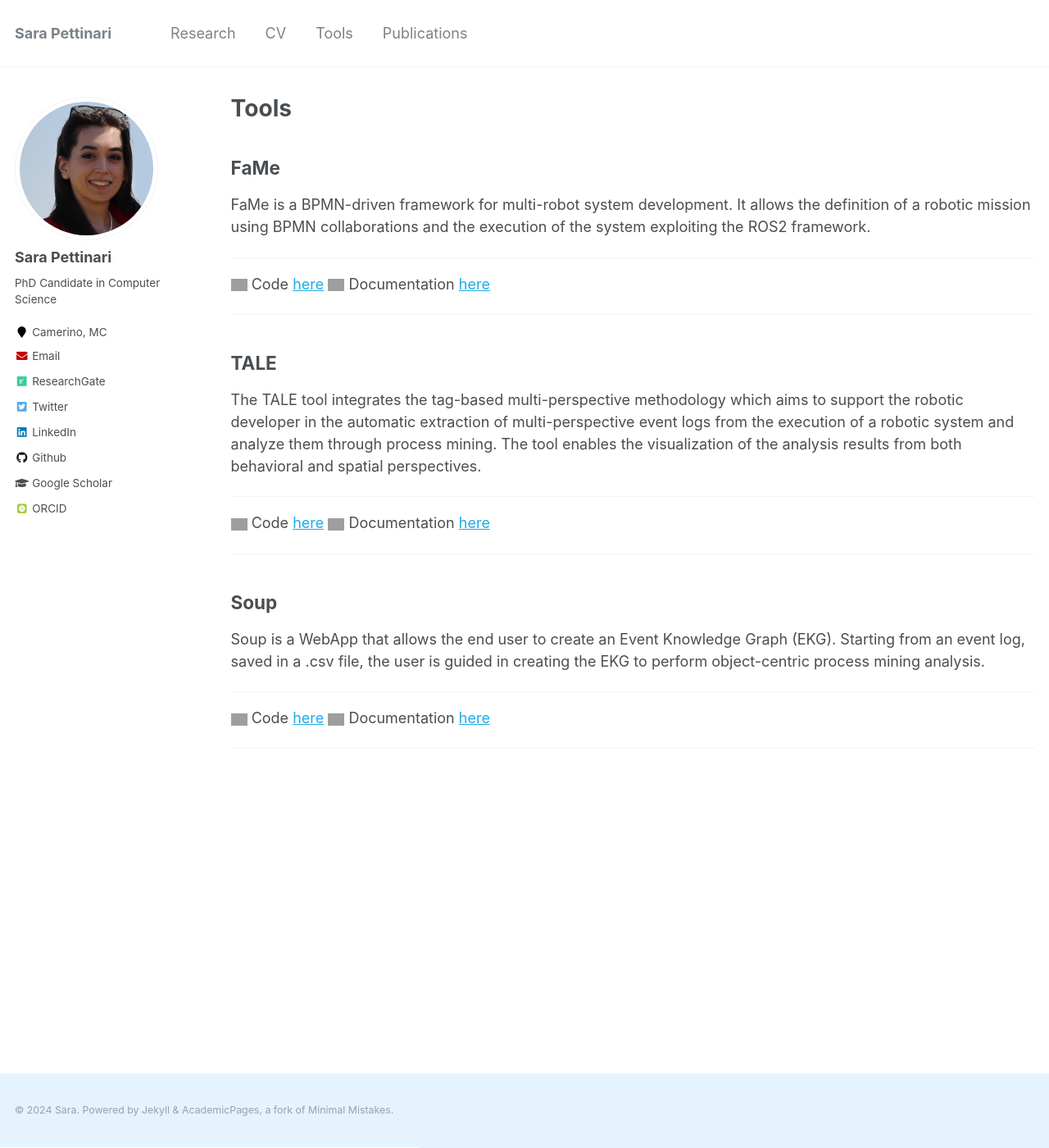
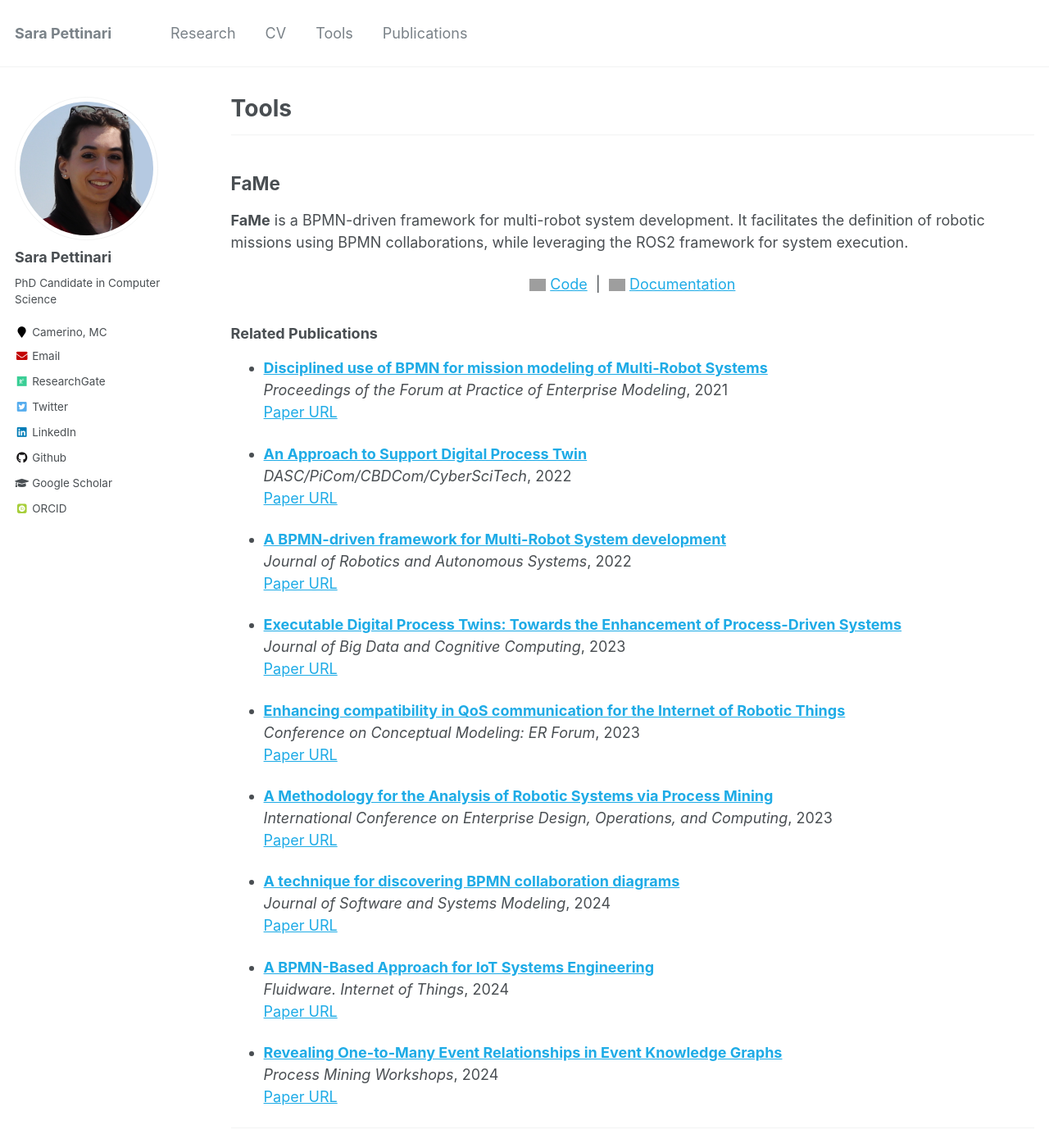
Before and after one commit to SaraPettinari/SaraPettinari.github.io, a Jekyll site: the page built from _pages/tools.md, in a window 1280 px wide and 1400 px high. Shown: the whole window at 82% size. Built offline with Jekyll 4.4.1, drawn with Linux system fonts in a browser that asks for light colours; some web fonts are replaced; some of the changed text lies outside the part shown; grey boxes are pictures that could not be loaded.

Commit message:
added paper ref to tools

```diff
--- a/_pages/tools.md
+++ b/_pages/tools.md
@@ -7,35 +7,64 @@ author_profile: true
 
 {% include base_path %}
 
+---
+
 ## FaMe
-FaMe is a BPMN-driven framework for multi-robot system development. It allows the definition of a robotic mission using BPMN collaborations and the execution of the system exploiting the ROS2 framework.
 
-***
+**FaMe** is a BPMN-driven framework for multi-robot system development. It facilitates the definition of robotic missions using BPMN collaborations, while leveraging the ROS2 framework for system execution.
 
-<img src="https://raw.githubusercontent.com/FortAwesome/Font-Awesome/6.x/svgs/solid/code.svg" width="20" height="20"> Code [here](https://github.com/SaraPettinari/fame)
-<img src="https://raw.githubusercontent.com/FortAwesome/Font-Awesome/6.x/svgs/solid/info.svg" width="20" height="20"> Documentation [here](https://pros.unicam.it/fame/)
+<p align="center">
+  <img src="https://raw.githubusercontent.com/FortAwesome/Font-Awesome/6.x/svgs/solid/code.svg" width="20" height="20"> <a href="https://github.com/SaraPettinari/fame">Code</a>
+  &nbsp;|&nbsp;
+  <img src="https://raw.githubusercontent.com/FortAwesome/Font-Awesome/6.x/svgs/solid/circle-info.svg" width="20" height="20"> <a href="https://pros.unicam.it/fame/">Documentation</a>
+</p>
 
+### Related Publications
 
-***
+{% for pub in site.publications | where: "tool", "fame" %}
+- **[{{ pub.title }}]({{ pub.permalink }})**
+  <em>{{ pub.venue }}</em>, {{ pub.date | date: "%Y" }}
+  [Paper URL]({{ pub.paperurl }})
+{% endfor %}
+
+---
 
 ## TALE
-The TALE tool integrates the tag-based multi-perspective methodology which aims to support the robotic developer in the automatic extraction of multi-perspective event logs from the execution of a robotic system and analyze them through process mining. The tool enables the visualization of the analysis results from both behavioral and spatial perspectives.
 
-***
+**TALE** is a tool that integrates the tag-based multi-perspective methodology. It helps robotic developers automatically extract multi-perspective event logs from robotic system executions and analyze them through process mining. The analysis can be visualized from both behavioral and spatial perspectives.
 
-<img src="https://raw.githubusercontent.com/FortAwesome/Font-Awesome/6.x/svgs/solid/code.svg" width="20" height="20"> Code [here](https://github.com/SaraPettinari/tale)
-<img src="https://raw.githubusercontent.com/FortAwesome/Font-Awesome/6.x/svgs/solid/info.svg" width="20" height="20"> Documentation [here](https://pros.unicam.it/tale/)
+<p align="center">
+  <img src="https://raw.githubusercontent.com/FortAwesome/Font-Awesome/6.x/svgs/solid/code.svg" width="20" height="20"> <a href="https://github.com/SaraPettinari/tale">Code</a>
+  &nbsp;|&nbsp;
+  <img src="https://raw.githubusercontent.com/FortAwesome/Font-Awesome/6.x/svgs/solid/circle-info.svg" width="20" height="20"> <a href="https://pros.unicam.it/tale/">Documentation</a>
+</p>
 
+### Related Publications
 
-***
+{% for pub in site.publications | where: "tool", "tale" %}
+- **[{{ pub.title }}]({{ pub.permalink }})**
+  <em>{{ pub.venue }}</em>, {{ pub.date | date: "%Y" }}
+  [Paper URL]({{ pub.paperurl }})
+{% endfor %}
 
+---
 
 ## Soup
-Soup is a WebApp that allows the end user to create an Event Knowledge Graph (EKG). Starting from an event log, saved in a .csv file, the user is guided in creating the EKG to perform object-centric process mining analysis.
 
-***
+**Soup** is a WebApp designed for end users to create Event Knowledge Graphs (EKGs). Starting with an event log in a .csv file, users are guided through the creation of the EKG, which can be used for object-centric process mining analysis.
 
-<img src="https://raw.githubusercontent.com/FortAwesome/Font-Awesome/6.x/svgs/solid/code.svg" width="20" height="20"> Code [here](https://bitbucket.org/proslabteam/soup/src/master/)
-<img src="https://raw.githubusercontent.com/FortAwesome/Font-Awesome/6.x/svgs/solid/info.svg" width="20" height="20"> Documentation [here](https://pros.unicam.it/soup/)
+<p align="center">
+  <img src="https://raw.githubusercontent.com/FortAwesome/Font-Awesome/6.x/svgs/solid/code.svg" width="20" height="20"> <a href="https://bitbucket.org/proslabteam/soup/src/master/">Code</a>
+  &nbsp;|&nbsp;
+  <img src="https://raw.githubusercontent.com/FortAwesome/Font-Awesome/6.x/svgs/solid/circle-info.svg" width="20" height="20"> <a href="https://pros.unicam.it/soup/">Documentation</a>
+</p>
 
-***
+### Related Publications
+
+{% for pub in site.publications | where: "tool", "soup" %}
+- **[{{ pub.title }}]({{ pub.permalink }})**
+  <em>{{ pub.venue }}</em>, {{ pub.date | date: "%Y" }}
+  [Paper URL]({{ pub.paperurl }})
+{% endfor %}
+
+---
```
Also changed, not shown: _publications/c-1.md (+1 -0 lines), _publications/c-4.md (+1 -0 lines), _publications/c-5.md (+2 -1 lines), _publications/j-1.md (+1 -0 lines).
